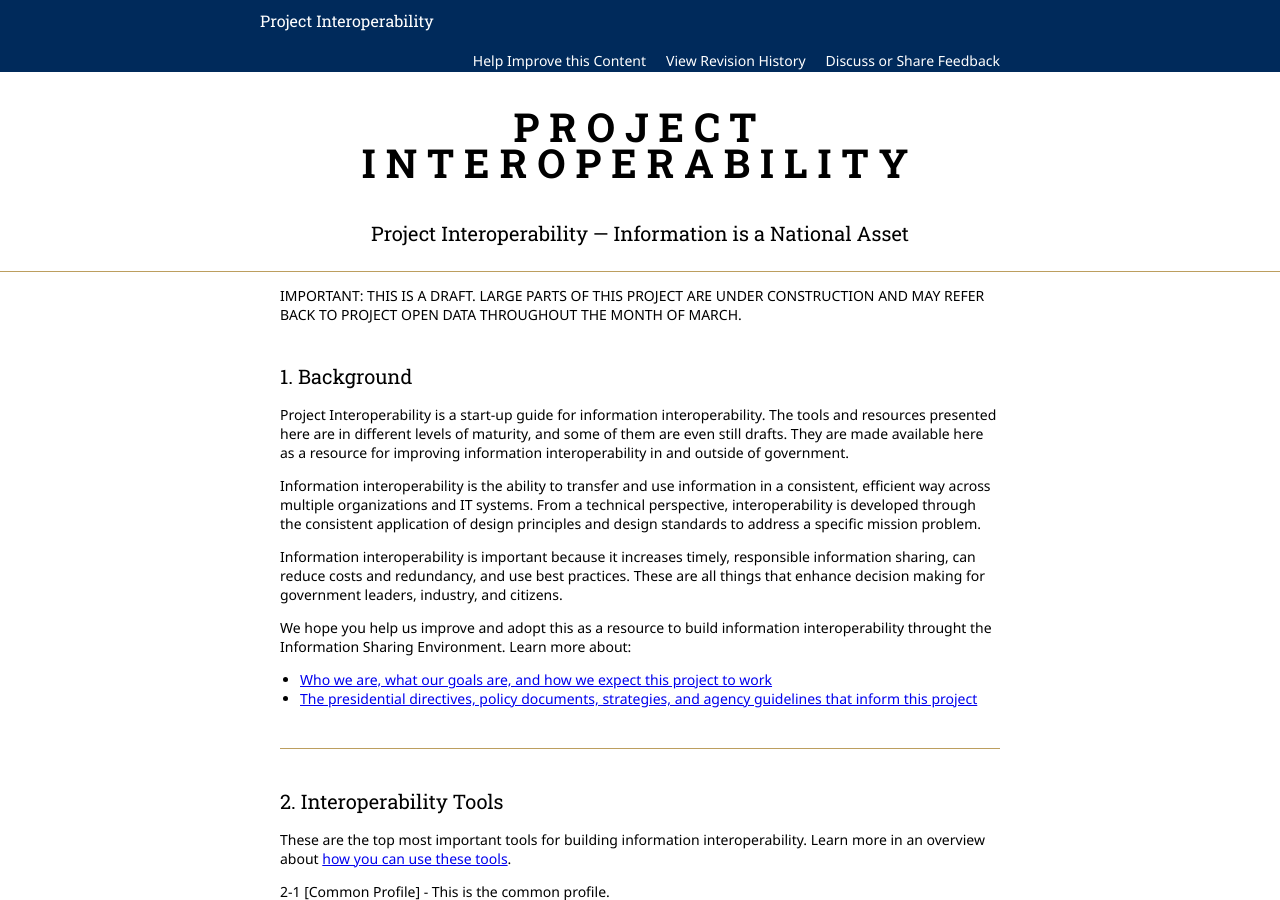
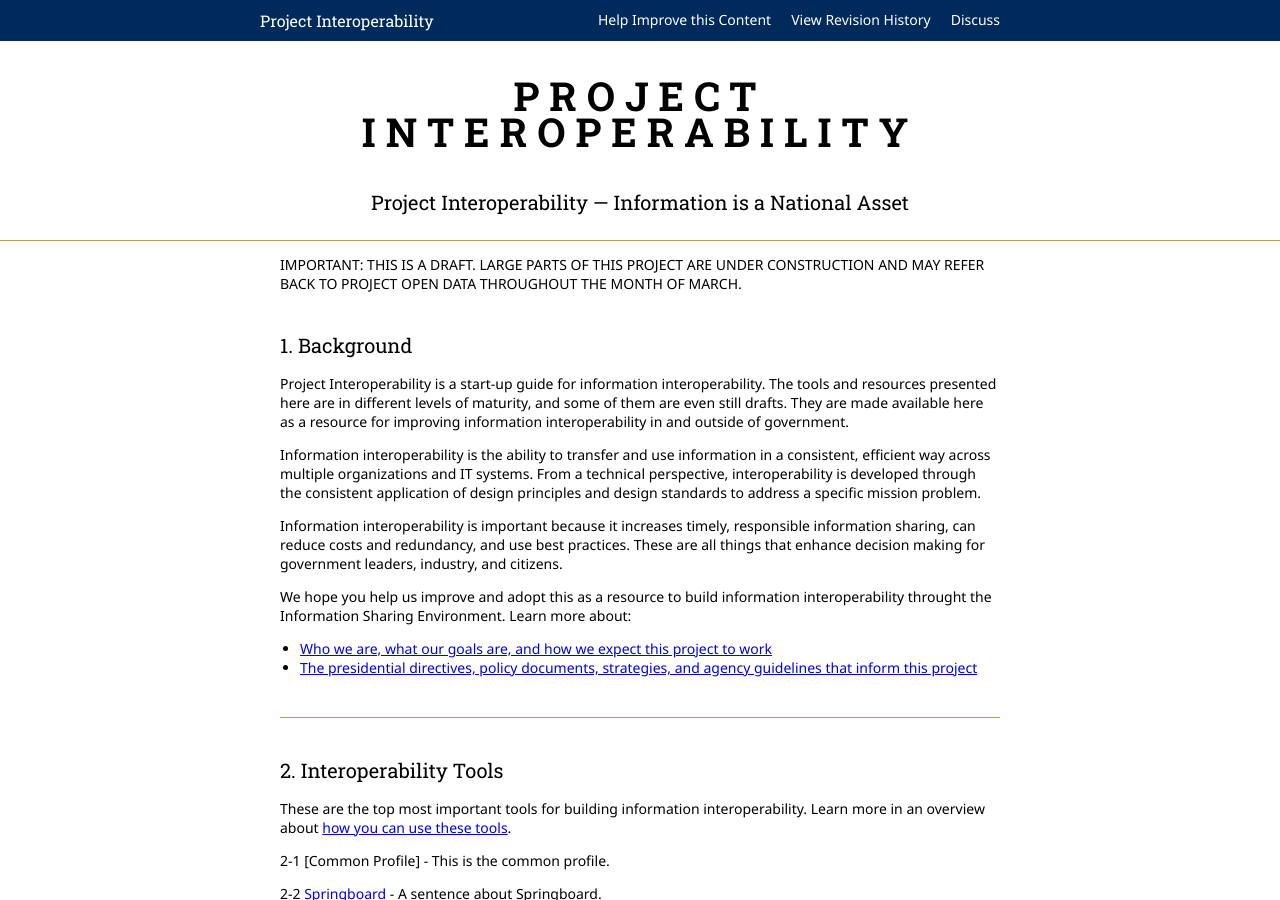
Before and after one commit to Project-Interoperability/project-interoperability.github.io, a Jekyll site: the page built from index.md, in a window 1280 px wide and 900 px high. Built offline with Jekyll 4.4.1, drawn with Linux system fonts in a browser that asks for light colours; nearby versions of some CDN libraries.

Commit message:
Update header.html

```diff
--- a/_includes/header.html
+++ b/_includes/header.html
@@ -44,7 +44,7 @@
                   <li><a href="http://github.com/{{ site.org_name }}/{{ site.repo_name }}/edit/{{ site.branch }}/{{ page.filename }}">Help Improve this Content</a></li>
                   <li><a href="http://github.com/{{ site.org_name }}/{{ site.repo_name }}/commits/{{ site.branch }}">View Revision History</a></li>
                 <!--  <li><a href="{{ site.url }}/faq">FAQ</a></li> -->
-                  <li><a href="https://github.com/project-interoperability/project-interoperability.github.io/issues">Discuss or Share Feedback</a></li>
+                  <li><a href="https://github.com/project-interoperability/project-interoperability.github.io/issues">Discuss</a></li>
                 </ul>
               </div><!--/.nav-collapse -->
             </div>
```
